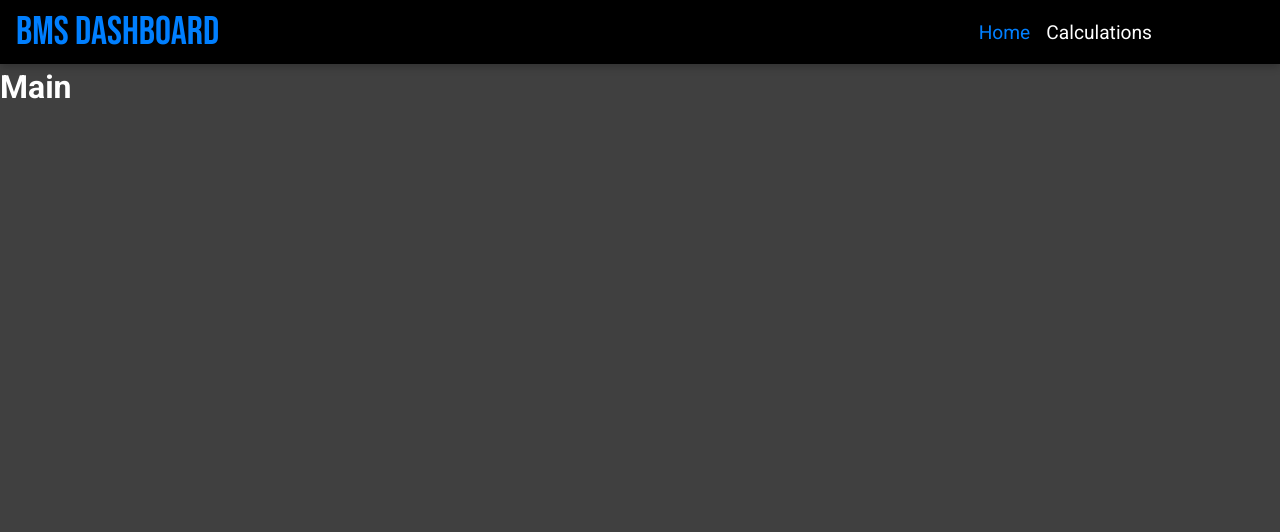
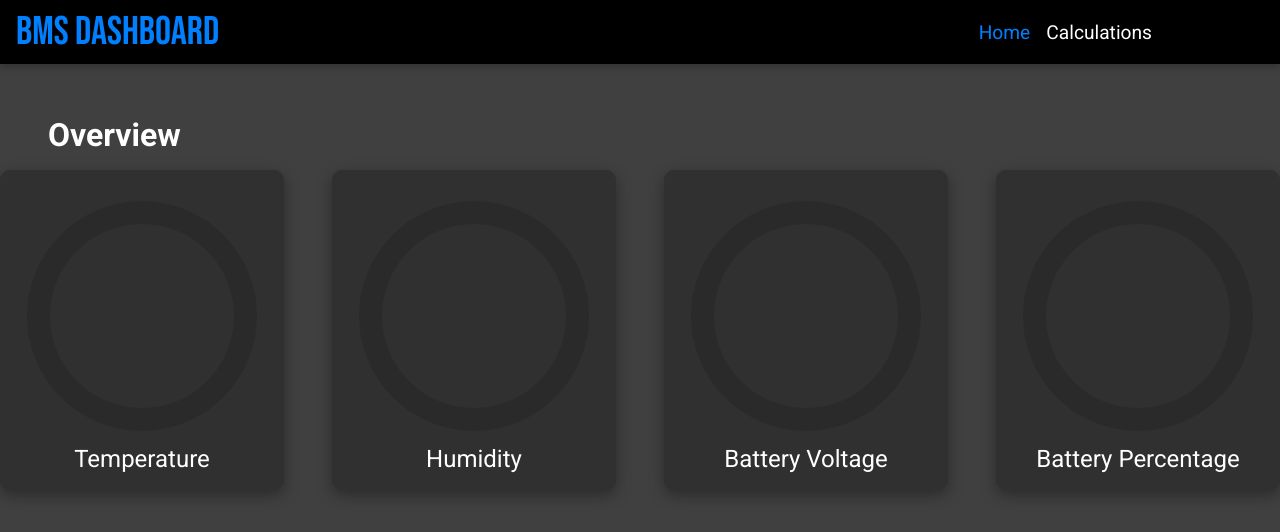
Before and after one commit to COVAILAB1/bms-website, a React (Vite) app in the folder Frontend/: page / in a window 1280 px wide. Shown: the top 532 px of the page. Built offline with nearby package versions, Linux system fonts and the light colour scheme; no server answers.

Commit message:
get-data API integrated

```diff
--- a/Frontend/pages/Main/Main.jsx
+++ b/Frontend/pages/Main/Main.jsx
@@ -3,6 +3,7 @@ import "./Main.scss";
 import axios from "axios";
 import { setData } from "../../redux/dataSlice";
 import { useDispatch } from "react-redux";
+import { Gauge } from "@mui/x-charts/Gauge";
 
 const Main = () => {
   const [bmsData, setBmsData] = useState({});
@@ -14,7 +15,15 @@ const Main = () => {
         import.meta.env.VITE_BLYNK_TOKEN
       }`
     );
+    const mongoData = await axios.post("http://localhost:8080/api/create-bms-data", {
+      temperature: response.data.v1,
+      humidity: response.data.v2,
+      voltage: response.data.v3,
+      batteryPercentage: response.data.v4,
+    });
+    console.log(mongoData);
     dispatch(setData(response.data));
+    setBmsData(response.data);
   };
   useEffect(() => {
     getData();
@@ -22,7 +31,85 @@ const Main = () => {
 
   return (
     <div className="main">
-      <h1>Main</h1>
+      <h1>Overview</h1>
+      <div className="main-gauges">
+        <div className="gauge">
+          <Gauge
+            value={bmsData.v1}
+            startAngle={0}
+            endAngle={360}
+            innerRadius="80%"
+            outerRadius="100%"
+            height={250}
+            width={250}
+            color="white"
+            valueMin={0}
+            valueMax={50}
+            style={{
+              fontSize: "2rem",
+              fontWeight: "500",
+            }}
+          />
+          <p>Temperature</p>
+        </div>
+        <div className="gauge">
+          <Gauge
+            value={bmsData.v2}
+            startAngle={0}
+            endAngle={360}
+            innerRadius="80%"
+            outerRadius="100%"
+            height={250}
+            width={250}
+            color="white"
+            valueMin={0}
+            valueMax={100}
+            style={{
+              fontSize: "2rem",
+              fontWeight: "500",
+            }}
+          />
+          <p>Humidity</p>
+        </div>
+        <div className="gauge">
+          <Gauge
+            value={bmsData.v3}
+            startAngle={0}
+            endAngle={360}
+            innerRadius="80%"
+            outerRadius="100%"
+            height={250}
+            width={250}
+            color="white"
+            valueMin={0}
+            valueMax={5}
+            style={{
+              fontSize: "2rem",
+              fontWeight: "500",
+            }}
+          />
+          <p>Battery Voltage</p>
+        </div>
+        <div className="gauge">
+          <Gauge
+            value={bmsData.v4}
+            startAngle={0}
+            endAngle={360}
+            innerRadius="80%"
+            outerRadius="100%"
+            height={250}
+            width={250}
+            color="white"
+            valueMin={0}
+            valueMax={100}
+            style={{
+              fontSize: "2rem",
+              fontWeight: "500",
+            }}
+          />
+          <p>Battery Percentage</p>
+        </div>
+      </div>
     </div>
   );
 };
--- a/Frontend/pages/Main/Main.scss
+++ b/Frontend/pages/Main/Main.scss
@@ -0,0 +1,41 @@
+$primary-blue-1: #007fff;
+$primary-blue-2: #0d1c2a;
+$primary-black-1: #202020;
+
+tspan, text
+{
+    color:white !important;
+    fill: white;
+}
+.main-gauges
+{
+    display: flex;
+    justify-content: center;
+    width: 100%;
+    gap: 3rem;
+
+    .gauge
+    {
+        margin-top: 1rem;
+        border:1px solid #303030;
+        background-color: #303030;
+        border-radius: 10px;
+        height: 20rem;
+        width: 20rem;
+        display: flex;
+        flex-direction: column;
+        align-items: center;
+        justify-content: center;
+        padding: 1rem;
+        box-shadow: rgba(0, 0, 0, 0.35) 0px 5px 15px;
+
+        p
+        {
+            font-size: 1.5rem;
+        }
+    }
+}
+.main
+{
+    padding: 3rem 3rem;
+}
--- a/Frontend/src/Components/Header/Header.scss
+++ b/Frontend/src/Components/Header/Header.scss
@@ -19,6 +19,7 @@ $primary-black-2: #404040;
   align-items: center;
   justify-content: space-between;
   padding-right: 8rem;
+  z-index: 99;
 }
 .header-temp {
   height: 68px;
```
Also changed, not shown: 2 other files (tests, documents, lock files or other folders).
